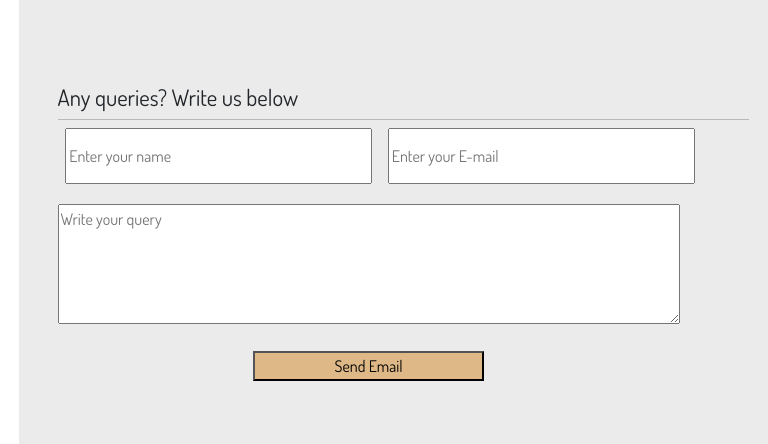
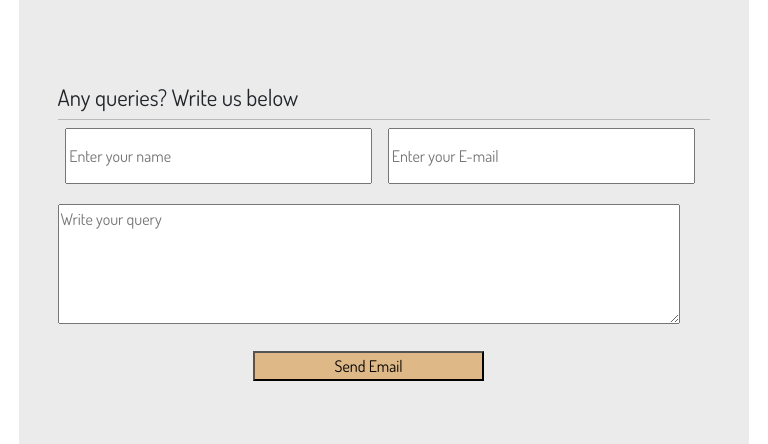
Before and after one commit to mayuresh1606/django-venture-world, a Django app: page /tours/contactUs in a window 768 px wide. Shown: the part 599-1043 px from the top of the page. Run offline with Django 3.2, Linux system fonts and the light colour scheme.

Commit message:
Fixed a container width bug

```diff
--- a/static/tours/index.css
+++ b/static/tours/index.css
@@ -790,10 +790,7 @@ footer {
 }
 @media only screen and (min-width: 600px) and (max-width: 1048px) {
   .my-container {
-    width: 100vw !important;
-  }
-  .my-container {
-    width: 100% !important;
+    width: 95vw !important;
     height: auto;
     margin: 0px 2.5vw;
     padding: 07vh 05vw;
--- a/tours/static/tours/index.css
+++ b/tours/static/tours/index.css
@@ -790,10 +790,7 @@ footer {
 }
 @media only screen and (min-width: 600px) and (max-width: 1048px) {
   .my-container {
-    width: 100vw !important;
-  }
-  .my-container {
-    width: 100% !important;
+    width: 95vw !important;
     height: auto;
     margin: 0px 2.5vw;
     padding: 07vh 05vw;
```
